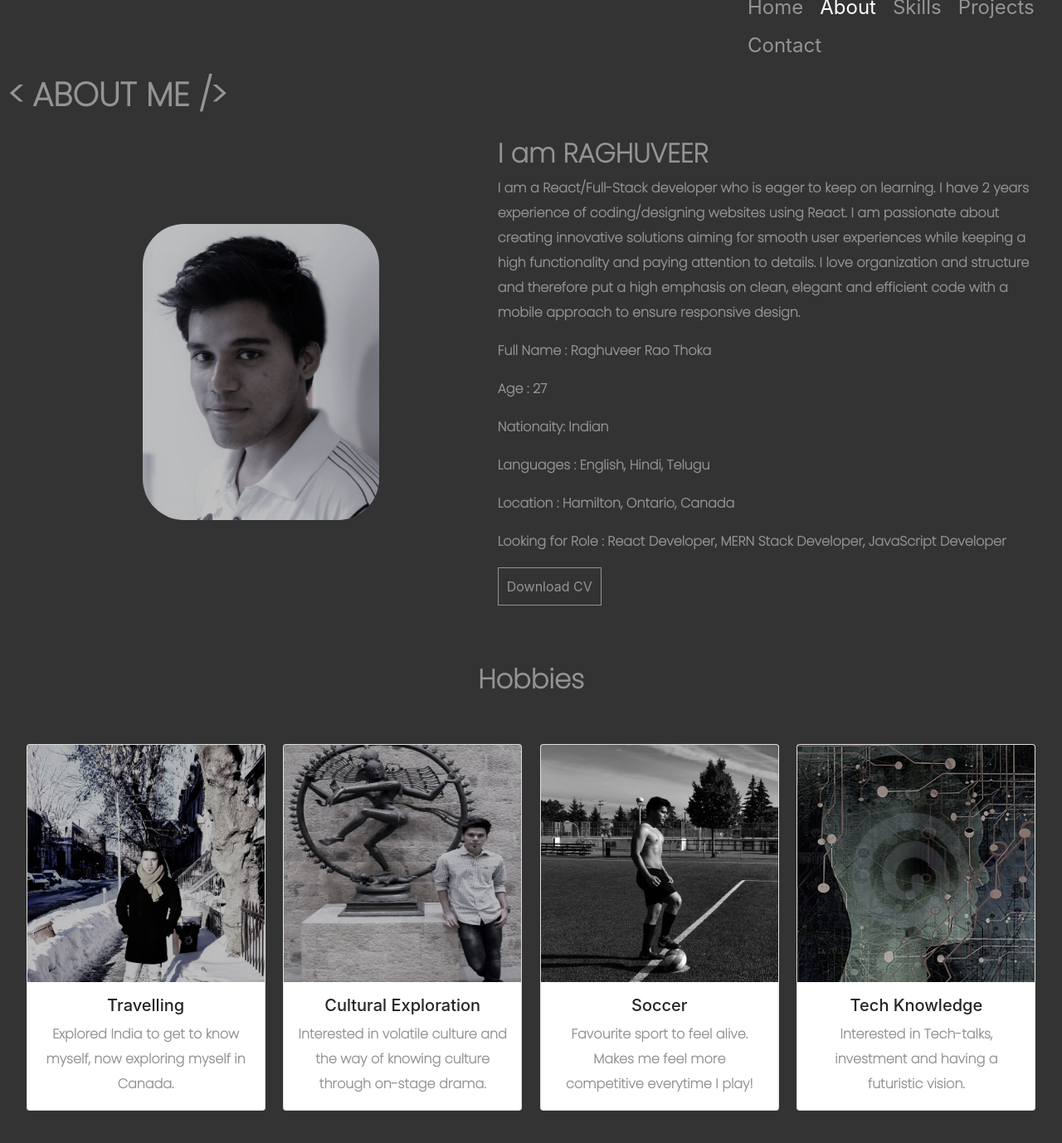
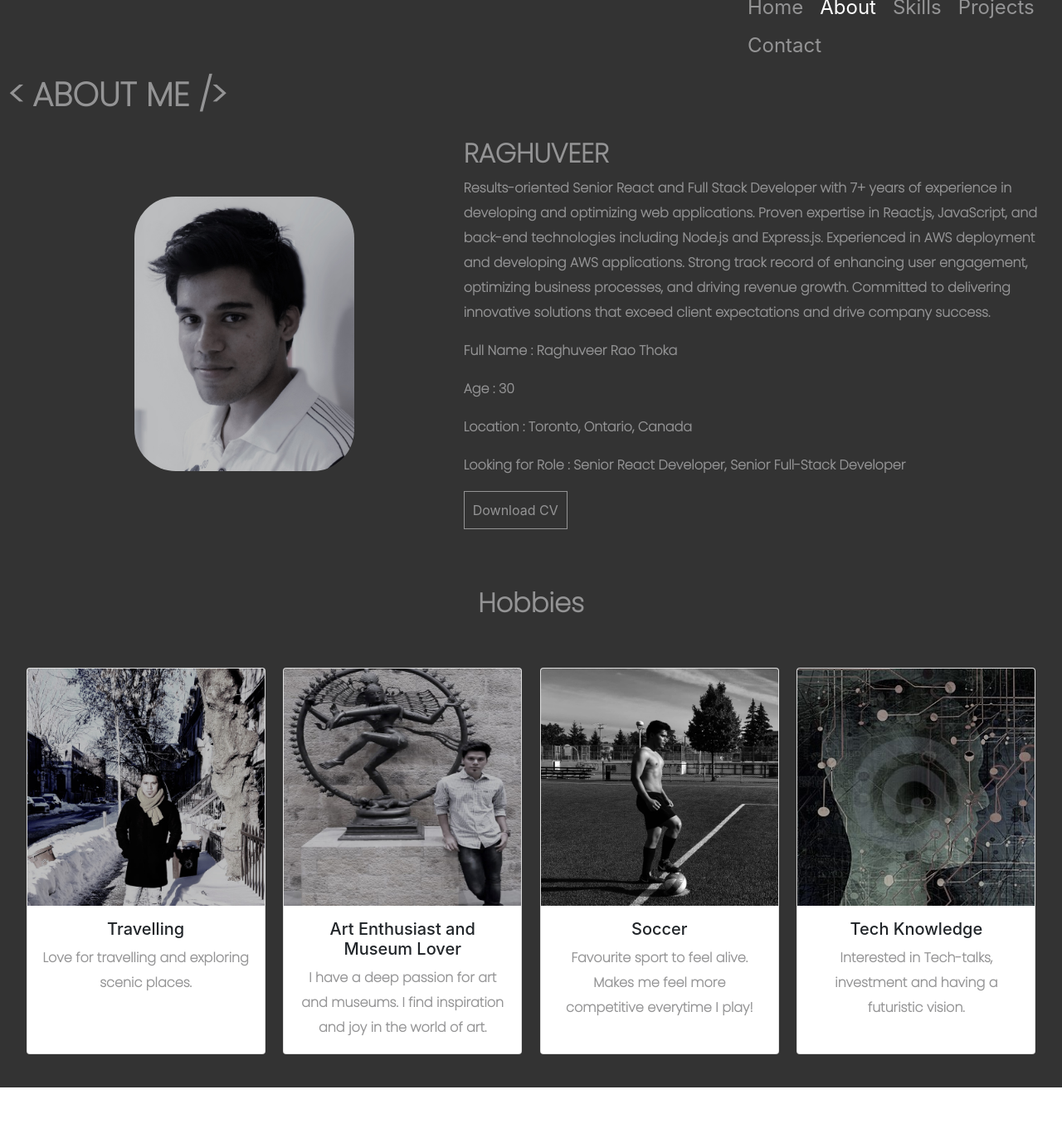
Before and after one commit to Coderman136/rv-portfolio-client, a React (Create React App) app: page /about in a window 1280 px wide. Shown: the whole page at 83% size. After the commit the page ends 1311 px from the top, so only its background shows below. Built offline with nearby package versions, Linux system fonts and the light colour scheme; a web font is replaced by a local one.

Commit message:
recent update

```diff
--- a/package.json
+++ b/package.json
@@ -4,6 +4,7 @@
   "private": true,
   "proxy": "https://rv-portfolio-backend.herokuapp.com/",
   "dependencies": {
+    "16": "^0.0.2",
     "@testing-library/jest-dom": "^5.14.1",
     "@testing-library/react": "^11.2.7",
     "@testing-library/user-event": "^12.8.3",
--- a/src/components/About/index.jsx
+++ b/src/components/About/index.jsx
@@ -17,15 +17,13 @@ function About() {
     </div>
 
         <div className="details">
-         <h2> I am RAGHUVEER </h2>
-         <p>I am a  React/Full-Stack developer who is eager to keep on learning. I have 2 years experience of coding/designing websites using React. I am passionate about creating innovative solutions aiming for smooth user experiences while keeping a high functionality and paying attention to details. I love organization and structure and therefore put a high emphasis on clean, elegant and efficient code with a mobile approach to ensure responsive design. </p>
+         <h2> RAGHUVEER </h2>
+         <p>Results-oriented Senior React and Full Stack Developer with 7+ years of experience in developing and optimizing web applications. Proven expertise in React.js, JavaScript, and back-end technologies including Node.js and Express.js. Experienced in AWS deployment and developing AWS applications. Strong track record of enhancing user engagement, optimizing business processes, and driving revenue growth. Committed to delivering innovative solutions that exceed client expectations and drive company success.</p>
          <p> Full Name : Raghuveer Rao Thoka</p>
-         <p> Age : 27 </p>
-         <p> Nationaity: Indian </p>
-         <p> Languages : English, Hindi, Telugu </p>
-         <p> Location : Hamilton, Ontario, Canada </p>
-         <p> Looking for Role : React Developer, MERN Stack Developer, JavaScript Developer </p>
-         <button>  <a href="https://drive.google.com/file/d/1iNw4bka93v2fBNjHE_NmT0Wg1QBXJ4Hp/view?usp=sharing" target="_blank"> Download CV </a>  </button>
+         <p> Age : 30 </p>
+         <p> Location : Toronto, Ontario, Canada </p>
+         <p> Looking for Role : Senior React Developer, Senior Full-Stack Developer </p>
+         <button>  <a href="https://drive.google.com/file/d/1xDs92a9MHsFiAiC4pO30AfTctSWV4KrC/view?usp=sharing" target="_blank"> Download CV </a>  </button>
         </div>
    </div>
 
@@ -38,7 +36,7 @@ function About() {
      <Card.Body>
       <Card.Title>Travelling</Card.Title>
       <Card.Text>
-       Explored India to get  to know myself, now exploring myself in Canada.
+       Love for travelling and exploring scenic places.
       </Card.Text>
       {/* <Button variant="primary">Go somewhere</Button> */}
      </Card.Body>
@@ -47,9 +45,9 @@ function About() {
      <Card style={{ width: '18rem' }} className ="card">
      <Card.Img variant="top" src={`${process.env.PUBLIC_URL}/culture.jpg`}  />
      <Card.Body>
-      <Card.Title> Cultural Exploration </Card.Title>
+      <Card.Title> Art Enthusiast and Museum Lover </Card.Title>
       <Card.Text>
-       Interested in volatile culture and the way of knowing culture through on-stage drama.
+      I have a deep passion for art and museums. I find inspiration and joy in the world of art.
       </Card.Text>
       {/* <Button variant="primary">Go somewhere</Button> */}
      </Card.Body>
--- a/src/components/Contact/index.jsx
+++ b/src/components/Contact/index.jsx
@@ -72,7 +72,7 @@ function Contact() {
    </div>
 
    <div className="my_contact">
-    <iframe src="https://www.google.com/maps/embed?pb=!1m18!1m12!1m3!1d371912.74333578243!2d-80.21333211413214!3d43.26046849791838!2m3!1f0!2f0!3f0!3m2!1i1024!2i768!4f13.1!3m3!1m2!1s0x882c986c27de778f%3A0x2b6aee56d8df0e21!2sHamilton%2C%20ON!5e0!3m2!1sen!2sca!4v1643381811635!5m2!1sen!2sca"
+    <iframe src="https://www.google.com/maps/embed?pb=!1m18!1m12!1m3!1d184551.90977249618!2d-79.54286599561185!3d43.7183709581209!2m3!1f0!2f0!3f0!3m2!1i1024!2i768!4f13.1!3m3!1m2!1s0x89d4cb90d7c63ba5%3A0x323555502ab4c477!2sToronto%2C%20ON!5e0!3m2!1sen!2sca!4v1718762826331!5m2!1sen!2sca"
      frameBorder=""
     aria-hidden="false"
     tabIndex ="0"></iframe>
@@ -85,7 +85,7 @@ function Contact() {
    <p>thoka.rao@mail.mcgill.ca</p>
 
    <h4>Address</h4>
-   <p> Hamilton, Ontario, Canada </p>
+   <p> Toronto, Ontario, Canada </p>
 
    </div>
 
--- a/src/components/Home/index.jsx
+++ b/src/components/Home/index.jsx
@@ -31,7 +31,7 @@ function Home() {
       <a href="https://github.com/Coderman136" target="github">
        <FaGithub className="icon2"/>
        </a>
-       <a href="https://linkedin.com/in/raghuveer-rao-thoka-2987a016b" target="linkedIn">
+       <a href="https://www.linkedin.com/in/raghuveer-rao-thoka-a1a864285/" target="linkedIn">
         <FaLinkedin className="icon3"/>
         </a>
     </div>
--- a/src/components/Skills/index.jsx
+++ b/src/components/Skills/index.jsx
@@ -37,6 +37,9 @@ function Skills() {
      <strong>Database:</strong>
      <li>MongoDB</li>
      <li>Firebase</li>
+     <li>AWS</li>
+     <li>Netsuite</li>
+     <li>Salesforce</li>
     </div>
     <div>
      <strong>Software:</strong>
```
Also changed, not shown: 1 other file (tests, documents, lock files or other folders).
